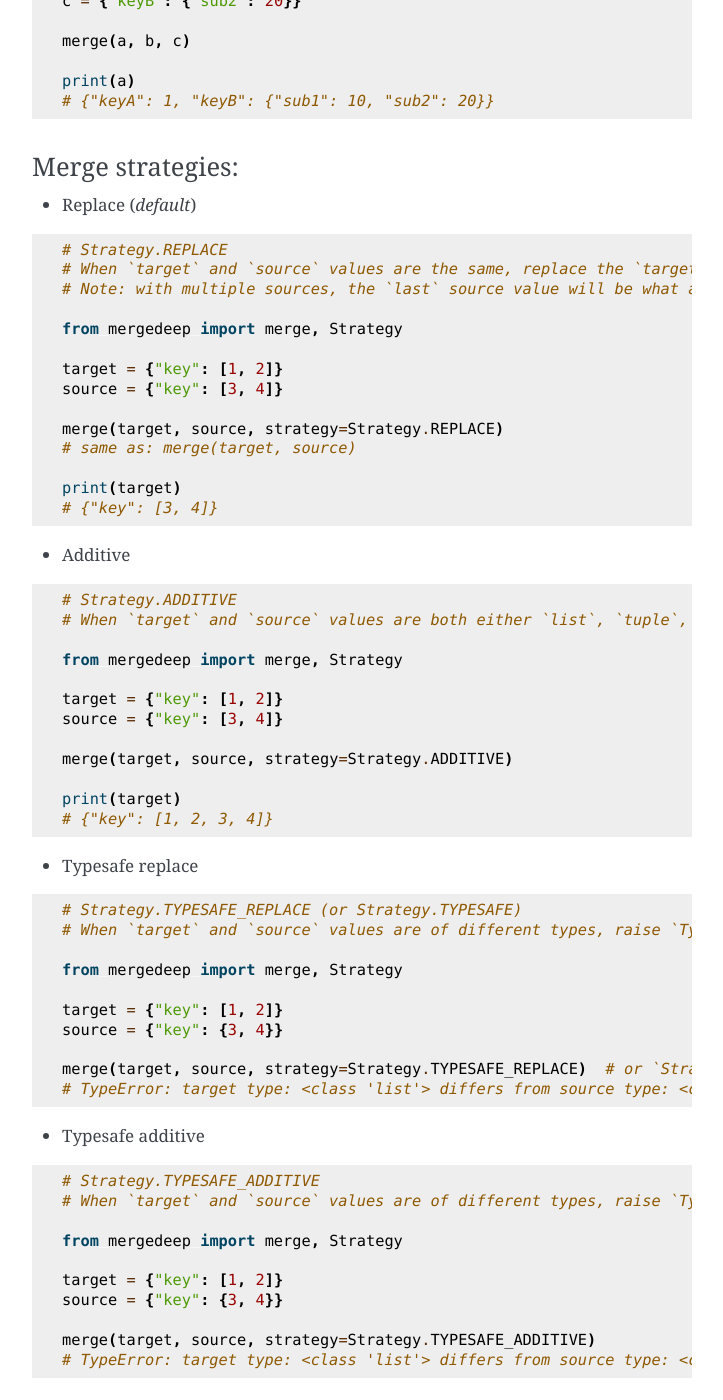
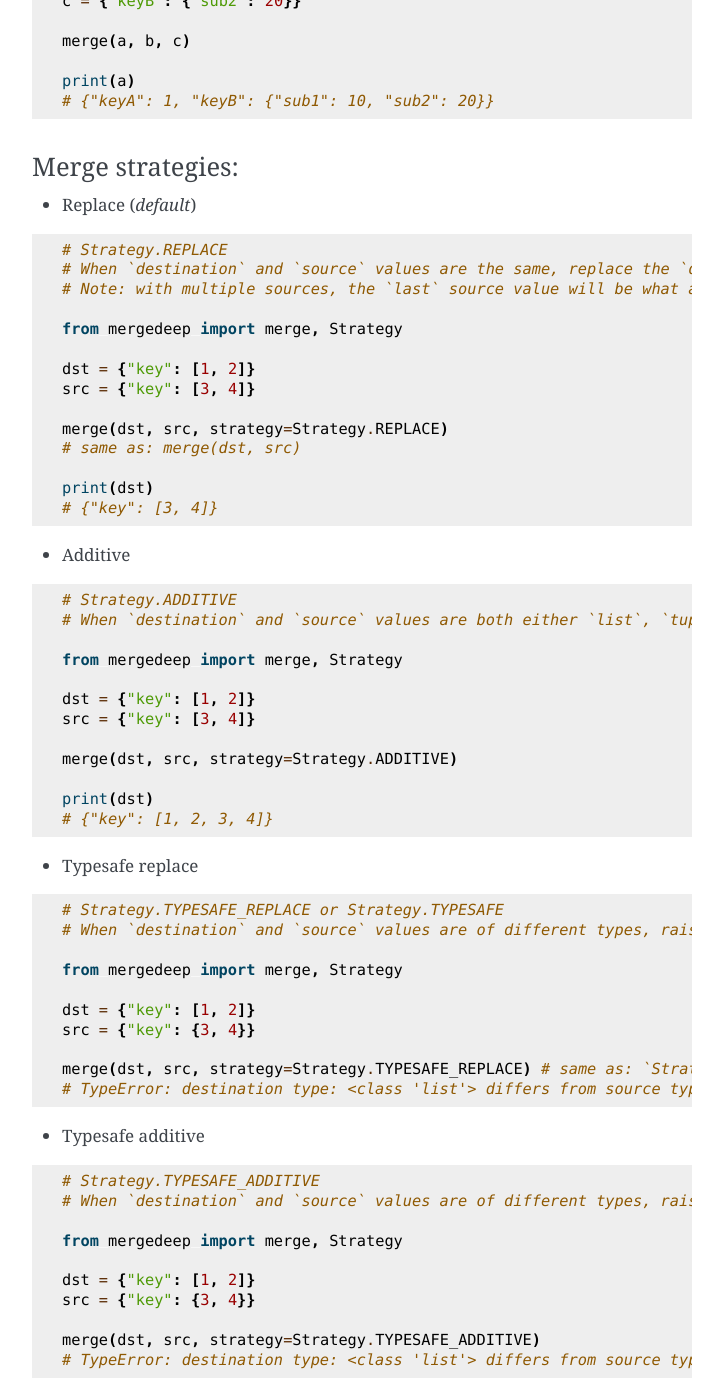
Before and after one commit to clarketm/mergedeep, a Sphinx documentation site: the page built from docs/source/index.md, in a window 1280 px wide and 1400 px high, scrolled down 878 px. Shown: the whole window, without its empty margins (388-1111 px from the left). Built offline with Sphinx 7.4.7, drawn with Linux system fonts in a browser that asks for light colours; some of the changed text lies outside the part shown.

````diff
--- a/docs/source/index.md
+++ b/docs/source/index.md
@@ -32,7 +32,7 @@ $ pip install mergedeep
 ## Usage
 
 ```text
-merge(target: Map[KT, VT], *sources: Map[KT, VT], strategy: Strategy = Strategy.REPLACE) -> Map[KT, VT]
+merge(destination: Map[KT, VT], *sources: Map[KT, VT], strategy: Strategy = Strategy.REPLACE) -> Map[KT, VT]
 ```
 
 Deep merge without mutating the source dicts.
@@ -68,63 +68,63 @@ print(a)
 * Replace (*default*)
 ```python3
 # Strategy.REPLACE
-# When `target` and `source` values are the same, replace the `target` value with one from `source` (default).
+# When `destination` and `source` values are the same, replace the `destination` value with one from `source` (default).
 # Note: with multiple sources, the `last` source value will be what appears in the merged result.
 
 from mergedeep import merge, Strategy
 
-target = {"key": [1, 2]}
-source = {"key": [3, 4]}
+dst = {"key": [1, 2]}
+src = {"key": [3, 4]}
 
-merge(target, source, strategy=Strategy.REPLACE)
-# same as: merge(target, source)
+merge(dst, src, strategy=Strategy.REPLACE)
+# same as: merge(dst, src)
 
-print(target)
+print(dst)
 # {"key": [3, 4]}
 ```
 
 * Additive
 ```python3
 # Strategy.ADDITIVE
-# When `target` and `source` values are both either `list`, `tuple`, or `set`, extend/update `target` with values from `source` collection.
+# When `destination` and `source` values are both either `list`, `tuple`, or `set`, extend/update `destination` with values from `source` collection.
 
 from mergedeep import merge, Strategy
 
-target = {"key": [1, 2]}
-source = {"key": [3, 4]}
+dst = {"key": [1, 2]}
+src = {"key": [3, 4]}
 
-merge(target, source, strategy=Strategy.ADDITIVE)
+merge(dst, src, strategy=Strategy.ADDITIVE)
 
-print(target)
+print(dst)
 # {"key": [1, 2, 3, 4]}
 ```
 
 * Typesafe replace
 ```python3
-# Strategy.TYPESAFE_REPLACE (or Strategy.TYPESAFE)
-# When `target` and `source` values are of different types, raise `TypeError`. Otherwise, perform a `REPLACE` merge.
+# Strategy.TYPESAFE_REPLACE or Strategy.TYPESAFE
+# When `destination` and `source` values are of different types, raise `TypeError`. Otherwise, perform a `REPLACE` merge.
 
 from mergedeep import merge, Strategy
 
-target = {"key": [1, 2]}
-source = {"key": {3, 4}}
+dst = {"key": [1, 2]}
+src = {"key": {3, 4}}
 
-merge(target, source, strategy=Strategy.TYPESAFE_REPLACE)  # or `Strategy.TYPESAFE`
-# TypeError: target type: <class 'list'> differs from source type: <class 'set'> for key: "key"
+merge(dst, src, strategy=Strategy.TYPESAFE_REPLACE) # same as: `Strategy.TYPESAFE`
+# TypeError: destination type: <class 'list'> differs from source type: <class 'set'> for key: "key"
 ```
 
 * Typesafe additive
 ```python3
 # Strategy.TYPESAFE_ADDITIVE
-# When `target` and `source` values are of different types, raise `TypeError`. Otherwise, perform a `ADDITIVE` merge.
+# When `destination` and `source` values are of different types, raise `TypeError`. Otherwise, perform a `ADDITIVE` merge.
 
 from mergedeep import merge, Strategy
 
-target = {"key": [1, 2]}
-source = {"key": {3, 4}}
+dst = {"key": [1, 2]}
+src = {"key": {3, 4}}
 
-merge(target, source, strategy=Strategy.TYPESAFE_ADDITIVE)
-# TypeError: target type: <class 'list'> differs from source type: <class 'set'> for key: "key"
+merge(dst, src, strategy=Strategy.TYPESAFE_ADDITIVE)
+# TypeError: destination type: <class 'list'> differs from source type: <class 'set'> for key: "key"
 ```
 
 ## License
--- a/mergedeep/__init__.py
+++ b/mergedeep/__init__.py
@@ -1,4 +1,4 @@
-__version__ = "1.2.0"
+__version__ = "1.2.1"
 
 from mergedeep.mergedeep import merge, Strategy
 
````
Also changed, not shown: README.md (+22 -22 lines), 1 other file.
